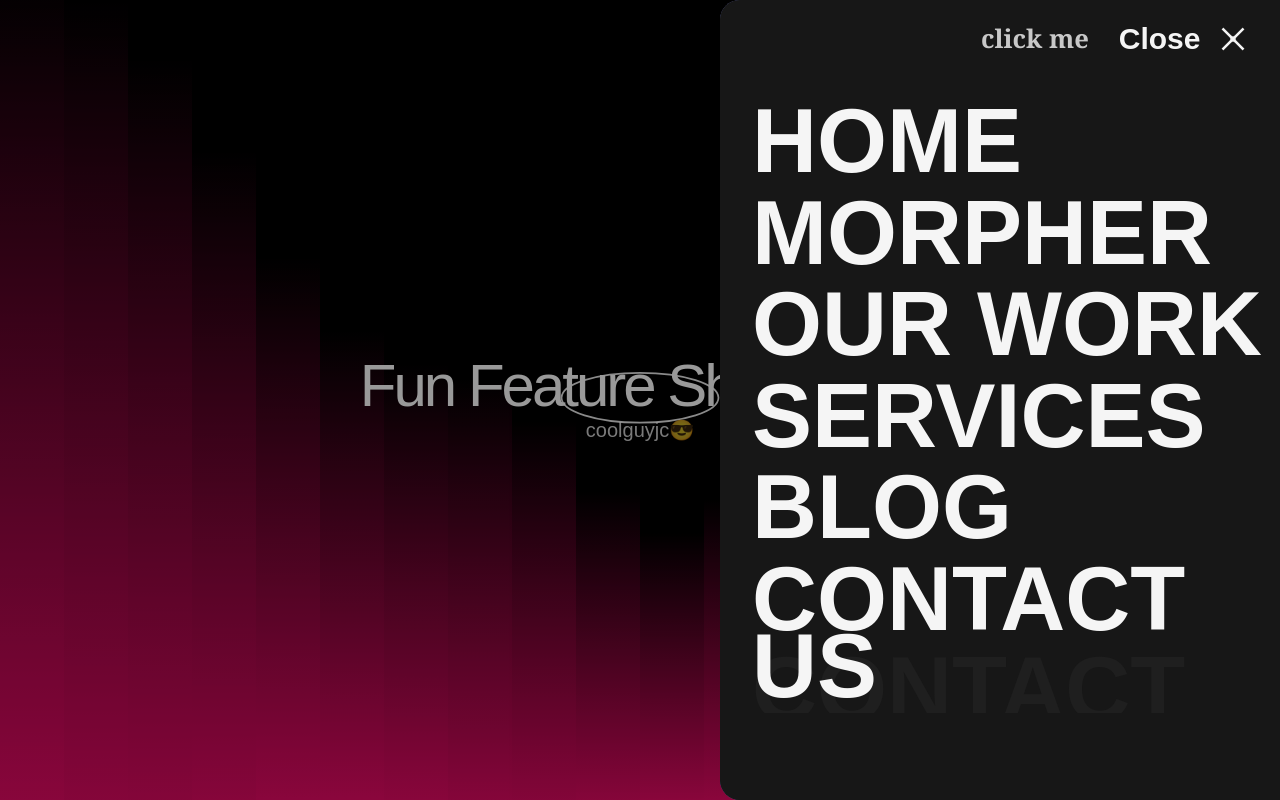
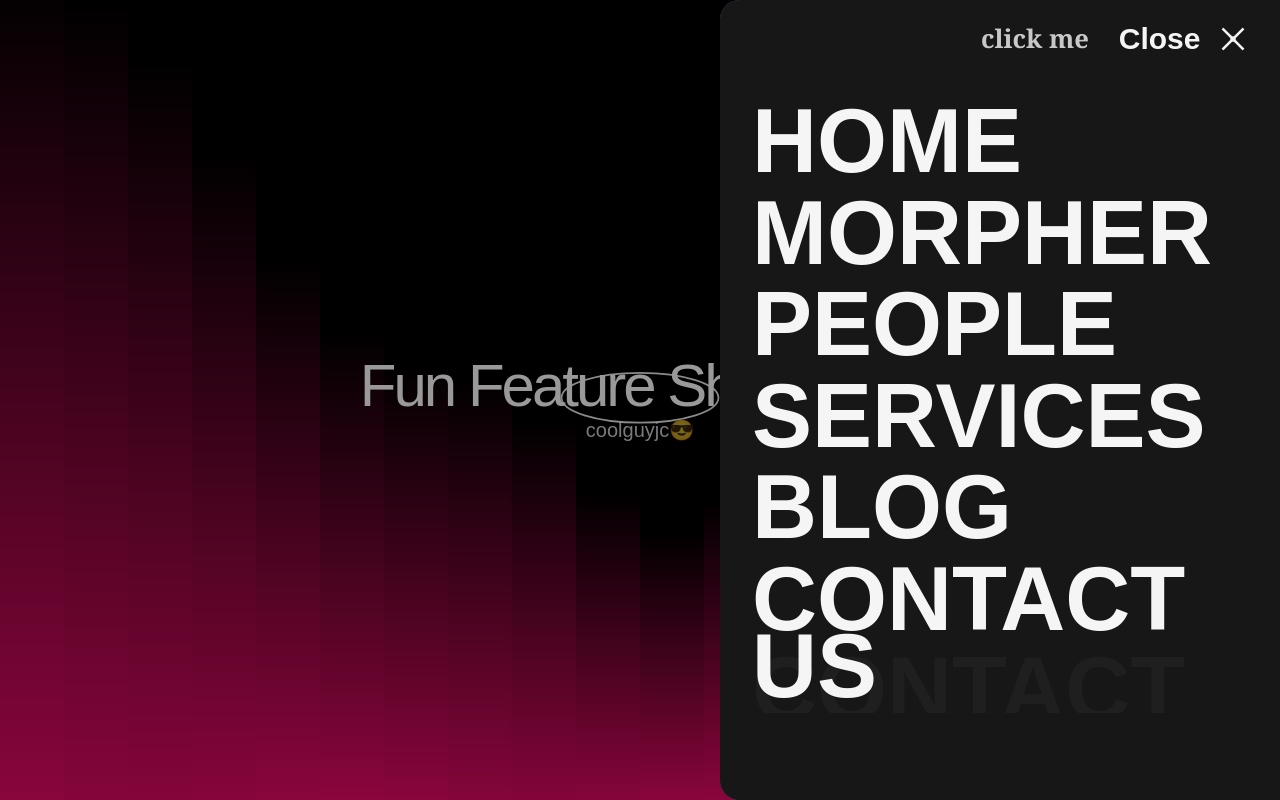
Before and after one commit to jaivanshchawla/FUNshowcase, a Next.js app: page / in a window 1280 px wide. Both pictures are taken after a click on the element "click me". Built offline with nearby package versions, Linux system fonts and the light colour scheme; a web font is replaced by a local one.

Commit message:
nav fixes

```diff
--- a/src/components/ui/sterling-gate-kinetic-navigation.tsx
+++ b/src/components/ui/sterling-gate-kinetic-navigation.tsx
@@ -329,8 +329,8 @@ export function Component() {
                   </a>
                 </li>
                 <li className="menu-list-item" data-shape="2">
-                  <a href="#" className="nav-link w-inline-block">
-                    <p className="nav-link-text">Our work</p>
+                  <a href="/people" className="nav-link w-inline-block">
+                    <p className="nav-link-text">People</p>
                     <div className="nav-link-hover-bg"></div>
                   </a>
                 </li>
```
